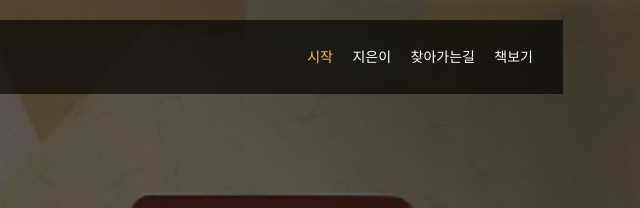
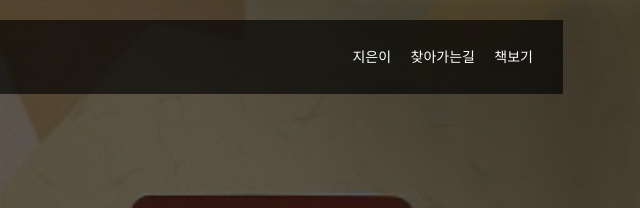
Before and after one commit to mothcar/ganghee, a plain HTML site: page index.html in a window 1280 px wide. Shown: the top 208 px of the page, 566-1206 px from the left. Drawn offline with Linux system fonts and the light colour scheme.

Commit message:
delete home at home

```diff
--- a/index.html
+++ b/index.html
@@ -18,7 +18,6 @@
         <!-- ################################################################################################ -->
         <nav id="mainav" class="fl_right">
           <ul class="clear">
-            <li class="active"><a href="#">시작</a></li>
             <li><a href="pages/g_author.html">지은이</a></li>
             <li><a href="pages/g_map.html">찾아가는길</a></li>
             <li><a href="pages/g_indexer.html">책보기</a></li>
```
